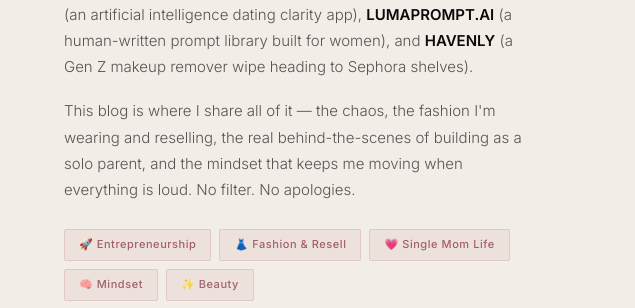
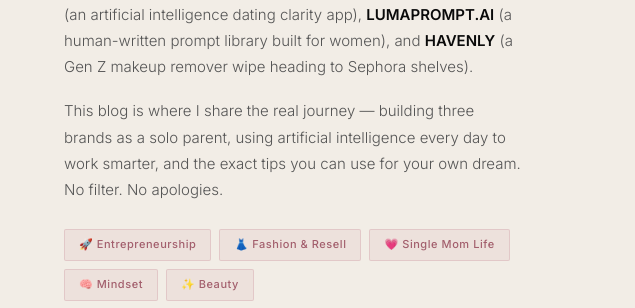
Before and after one commit to lisahaven19/lisa-haven-blog, a plain HTML site: page index.html in a window 1280 px wide. Shown: the part 604-912 px from the top of the page, 0-635 px from the left. Drawn offline with nearby package versions, Linux system fonts and the light colour scheme; a web font is replaced by a local one.

Commit message:
Hero: align bio paragraph with AI journey + tips direction

```diff
--- a/index.html
+++ b/index.html
@@ -1669,7 +1669,7 @@
 
       <p class="hero-body">I'm a 40-year-old founder, single mother, and serial entrepreneur based in Florida — building three brands at the intersection of technology, beauty, and women's empowerment. Behind <strong>VIXA</strong> (an artificial intelligence dating clarity app), <strong>LUMAPROMPT.AI</strong> (a human-written prompt library built for women), and <strong>HAVENLY</strong> (a Gen Z makeup remover wipe heading to Sephora shelves).</p>
 
-      <p class="hero-body">This blog is where I share all of it — the chaos, the fashion I'm wearing and reselling, the real behind-the-scenes of building as a solo parent, and the mindset that keeps me moving when everything is loud. No filter. No apologies.</p>
+      <p class="hero-body">This blog is where I share the real journey — building three brands as a solo parent, using artificial intelligence every day to work smarter, and the exact tips you can use for your own dream. No filter. No apologies.</p>
 
       <div class="hero-tags">
         <span class="hero-tag">🚀 Entrepreneurship</span>
```
